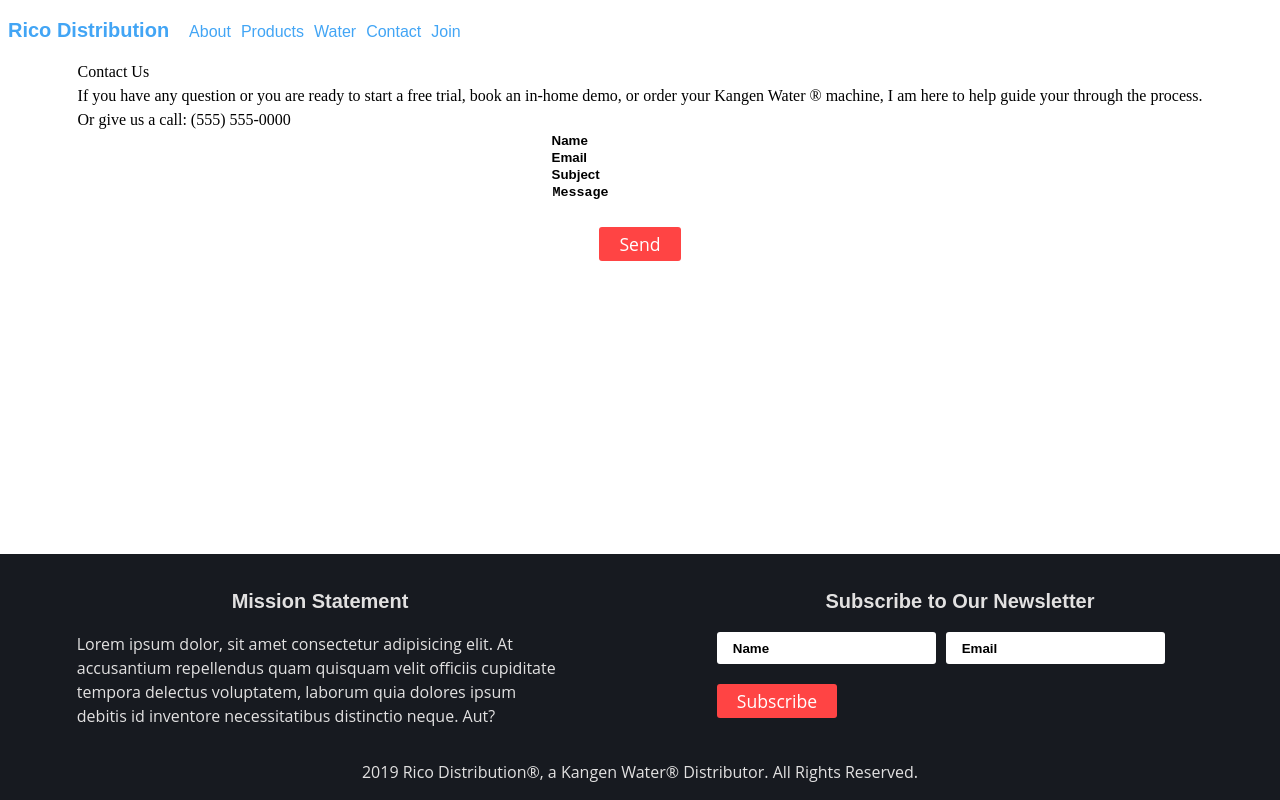
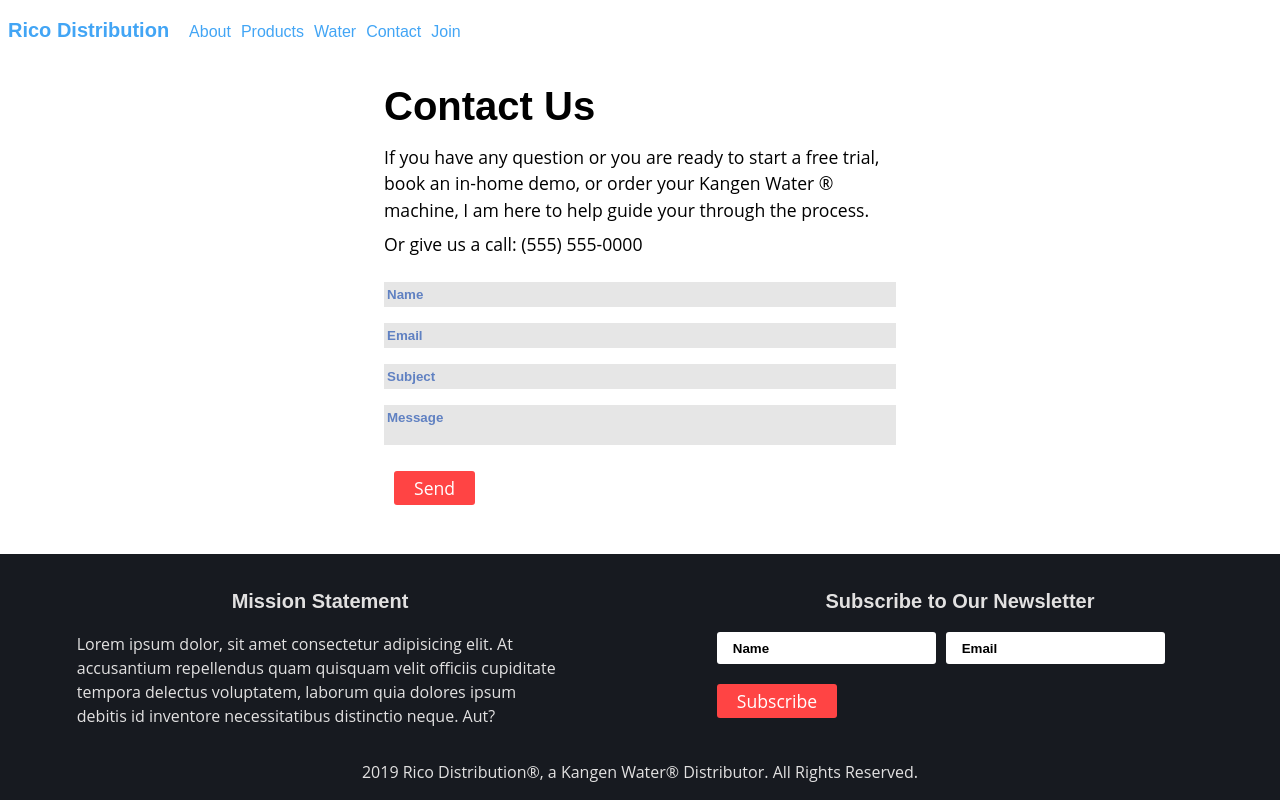
Before and after one commit to AndrewMartinez33/Rico-Distribution-Website, a React (Create React App) app: page /contact in a window 1280 px wide. Built offline with nearby package versions, Linux system fonts and the light colour scheme.

Commit message:
styled contact form

```diff
--- a/src/Components/Contactpage/ContactSection.css
+++ b/src/Components/Contactpage/ContactSection.css
@@ -1,6 +1,41 @@
 @import "../../CssVariables.css";
 
+.contact-form-container {
+  width: 100%;
+  margin: 1rem 0;
+}
 
+.contact-form-header {
+  width: 95%;
+}
+
+.contact-title {
+  font-family: var(--headline-font);
+  font-size: 2.5rem;
+  font-weight: bold;
+}
+
+.contact-text {
+  font-family: var(--paragraph-font);
+  font-size: 1.1rem;
+  margin: .5rem 0;
+}
+
+.contact-form-inputs {
+  width: 95%;
+  background-color: rgb(230, 230, 230);
+  margin-bottom: 1rem;
+  padding: 5px 3px;
+}
+
+.contact-form-inputs::placeholder {
+  font-family: var(--headline-font);
+  color: var(--medium-ocean-color);
+}
+
+.contact-button-container {
+  width: 95%;
+}
 
 /* MEDIA QUERIES */
 
@@ -10,19 +45,67 @@
 
 /* Small devices (landscape phones, 576px and up) */
 
-@media (min-width: 576px) {}
+@media (min-width: 576px) {
+  .contact-form-inputs {
+    width: 75%;
+  }
+
+  .contact-button-container {
+    width: 75%;
+  }
+
+  .contact-form-header {
+    width: 75%;
+  }
+}
 
 /* Medium devices (tablets, 768px and up) */
 
-@media (min-width: 768px) {}
+@media (min-width: 768px) {
+  .contact-form-inputs {
+    width: 60%;
+  }
+
+  .contact-button-container {
+    width: 60%;
+  }
+
+  .contact-form-header {
+    width: 60%;
+  }
+}
 
 /* Large devices (desktops, 992px and up) */
 
-@media (min-width: 992px) {}
+@media (min-width: 992px) {
+  .contact-form-inputs {
+    width: 50%;
+  }
+
+  .contact-button-container {
+    width: 50%;
+  }
+
+  .contact-form-header {
+    width: 50%;
+  }
+}
 
 /* Extra large devices (large desktops, 1200px and up) */
 
-@media (min-width: 1200px) {}
+@media (min-width: 1200px) {
+  .contact-form-inputs {
+    width: 40%;
+  }
+
+  .contact-button-container {
+    width: 40%;
+  }
+
+  .contact-form-header {
+    width: 40%;
+  }
+}
 
 /* Extra large desktops (large desktops, 1500px and up) */
 
```
